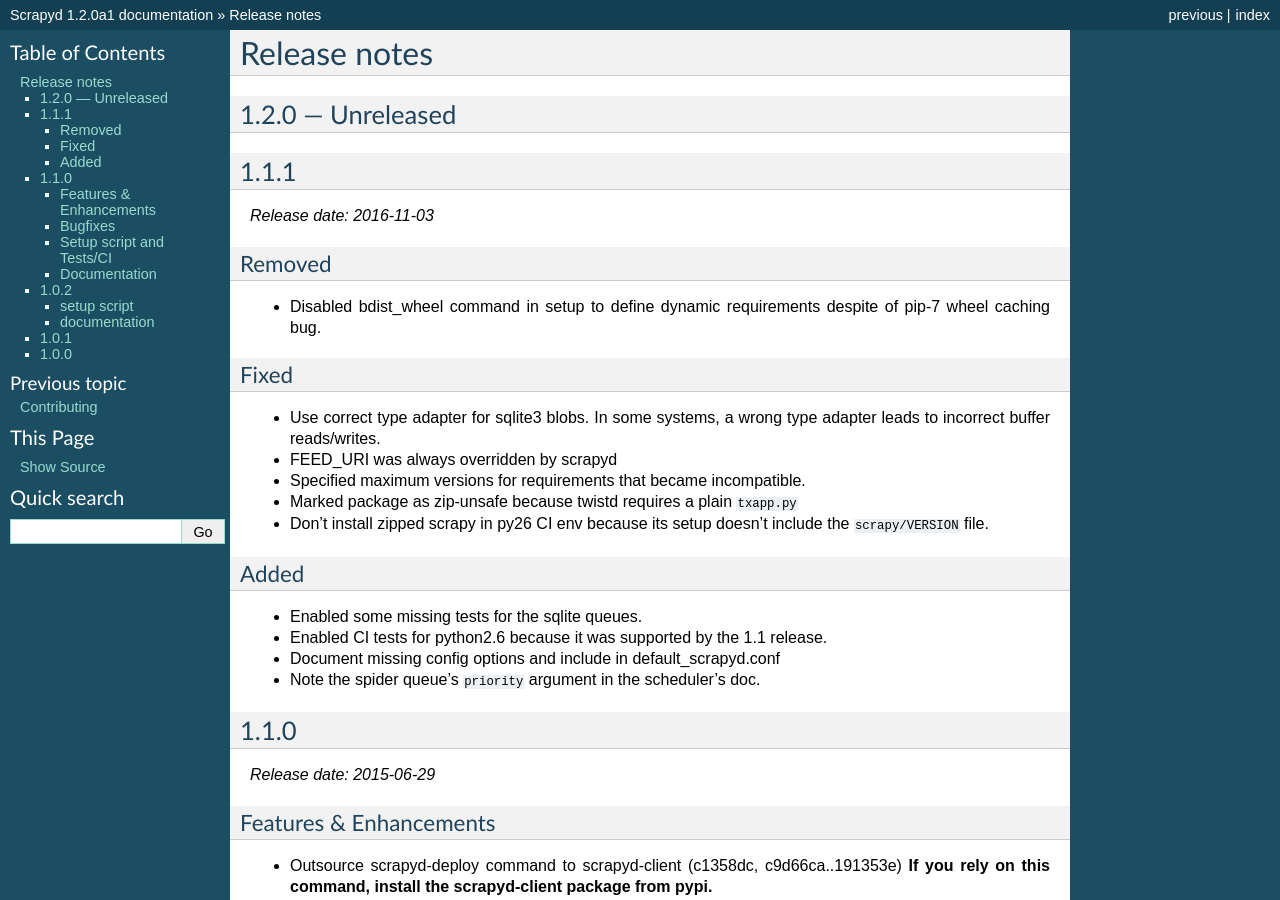
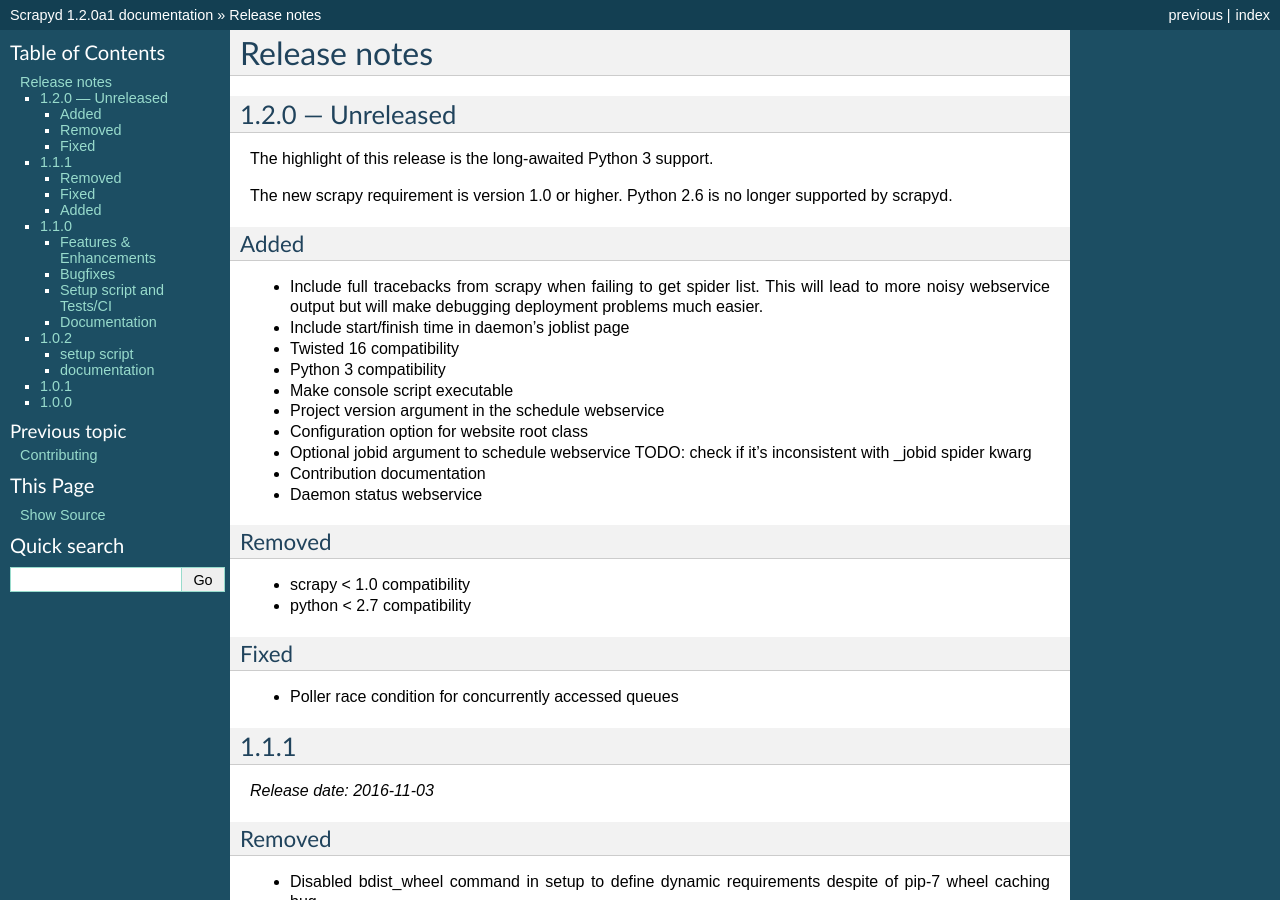
Before and after one commit to scrapy/scrapyd, a Sphinx documentation site: the page built from docs/news.rst, in a window 1280 px wide and 900 px high. Built offline with Sphinx 7.4.7, drawn with Linux system fonts in a browser that asks for light colours.

Commit message:
add release notes up to 1.2.0a1

```diff
--- a/docs/news.rst
+++ b/docs/news.rst
@@ -5,6 +5,39 @@
 
 1.2.0 — Unreleased
 ------------------
+
+The highlight of this release is the long-awaited Python 3 support.
+
+The new scrapy requirement is version 1.0 or higher.
+Python 2.6 is no longer supported by scrapyd.
+
+Added
+~~~~~
+
+- Include full tracebacks from scrapy when failing to get spider list.
+  This will lead to more noisy webservice output
+  but will make debugging deployment problems much easier.
+- Include start/finish time in daemon's joblist page
+- Twisted 16 compatibility
+- Python 3 compatibility
+- Make console script executable
+- Project version argument in the schedule webservice
+- Configuration option for website root class
+- Optional jobid argument to schedule webservice
+  TODO: check if it's inconsistent with _jobid spider kwarg
+- Contribution documentation
+- Daemon status webservice
+
+Removed
+~~~~~~~
+
+- scrapy < 1.0 compatibility
+- python < 2.7 compatibility
+
+Fixed
+~~~~~
+
+- Poller race condition for concurrently accessed queues
 
 1.1.1
 -----
```
